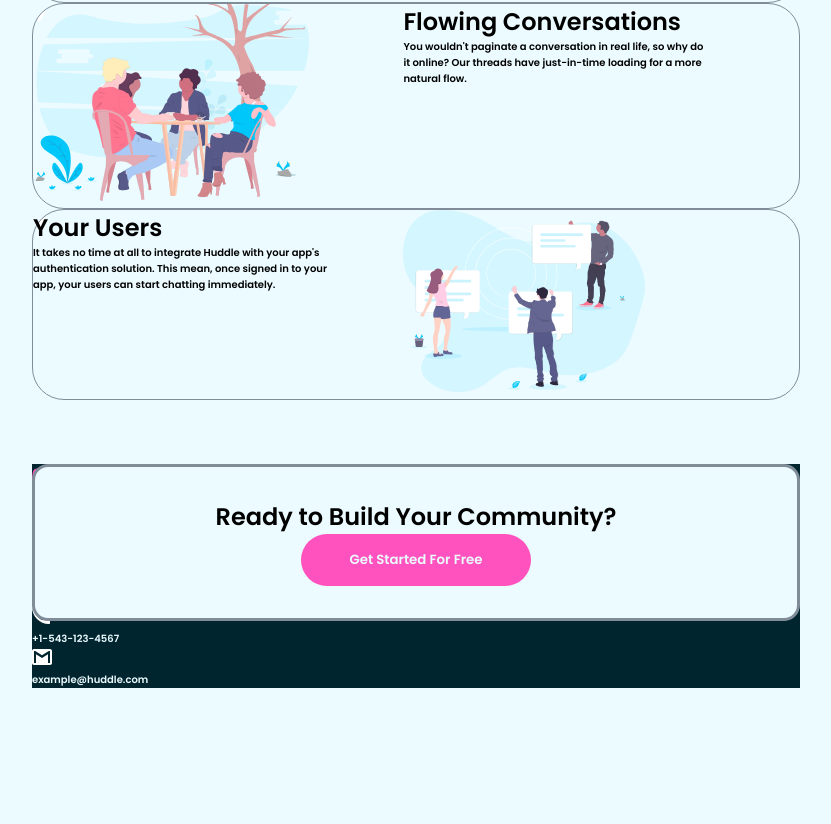
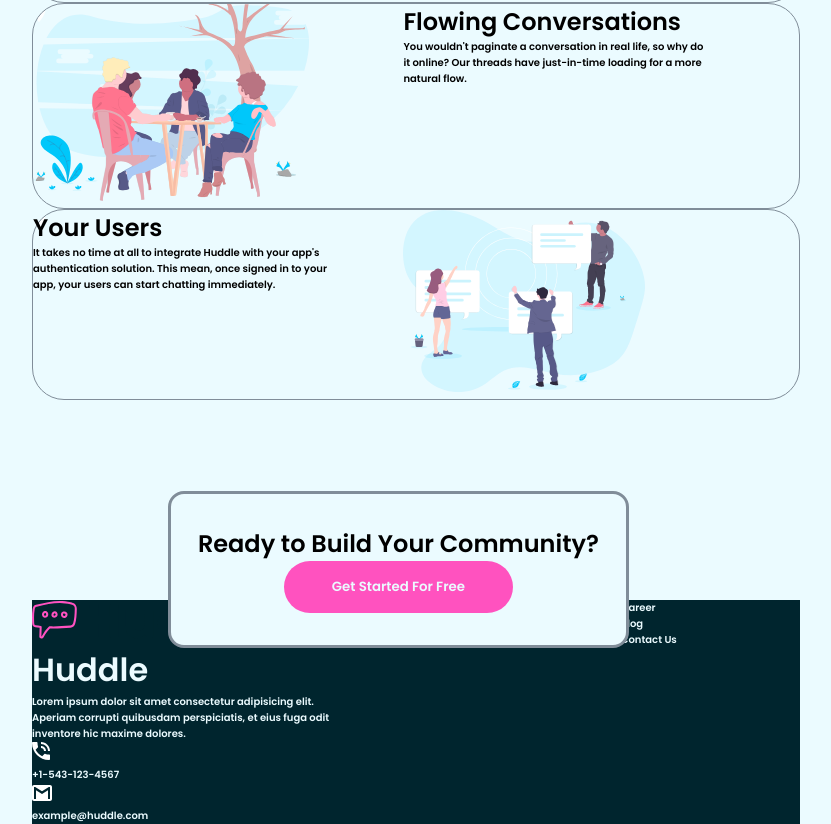
Before and after one commit to Mayowa2020/Huddle_Landing_Page, a plain HTML site: page index.html in a window 1280 px wide. Shown: the part 485-1309 px from the top of the page, without its empty margins (224-1055 px from the left). Before the commit the page ends 1173 px from the top, so only its background shows below. Drawn offline with Linux system fonts and the light colour scheme.

Commit message:
activated my github page and added my it to my readme file. Also modified the index and css files

```diff
--- a/index.html
+++ b/index.html
@@ -85,10 +85,12 @@
 						/>
 					</div>
 				</section>
-				<section class="fifth-row"></section>
-				<section class="sixth-row">
-					<h2>Ready to Build Your Community?</h2>
-					<button type="button">Get Started For Free</button>
+				<section class="blank"></section>
+				<section class="fifth-row">
+					<div>
+						<h2>Ready to Build Your Community?</h2>
+						<button type="button">Get Started For Free</button>
+					</div>
 				</section>
 			</main>
 		</body>
--- a/style.css
+++ b/style.css
@@ -61,13 +61,21 @@ p {
 	border-radius: 2rem;
 }
 
-.fifth-row {
+/* .fifth-row {
 	position: relative;
 	padding-bottom: 4rem;
 	background-color: hsl(193, 100%, 96%);
+} */
+
+.fifth-row {
+	position: relative;
+
+	/* position: absolute; */
+	/* bottom: 2rem; */
+	/* z-index: 10; */
 }
 
-.sixth-row {
+.fifth-row div {
 	border: 3px solid hsl(208, 11%, 55%);
 	background-color: hsl(193, 100%, 96%);
 	text-align: center;
@@ -76,8 +84,12 @@ p {
 	width: 60%;
 	padding: 2rem 0;
 	position: absolute;
-	/* bottom: 2rem; */
-	z-index: 10;
+	bottom: -3rem;
+	left: 8.5rem;
+}
+
+.blank {
+	height: 200px;
 }
 
 footer {
@@ -86,7 +98,7 @@ footer {
 	display: grid;
 	grid-template-columns: 40% 20% 20%;
 	gap: 4rem;
-	position: relative;
+	/* position: relative; */
 }
 
 .logo {
```
Also changed, not shown: 1 other file.
